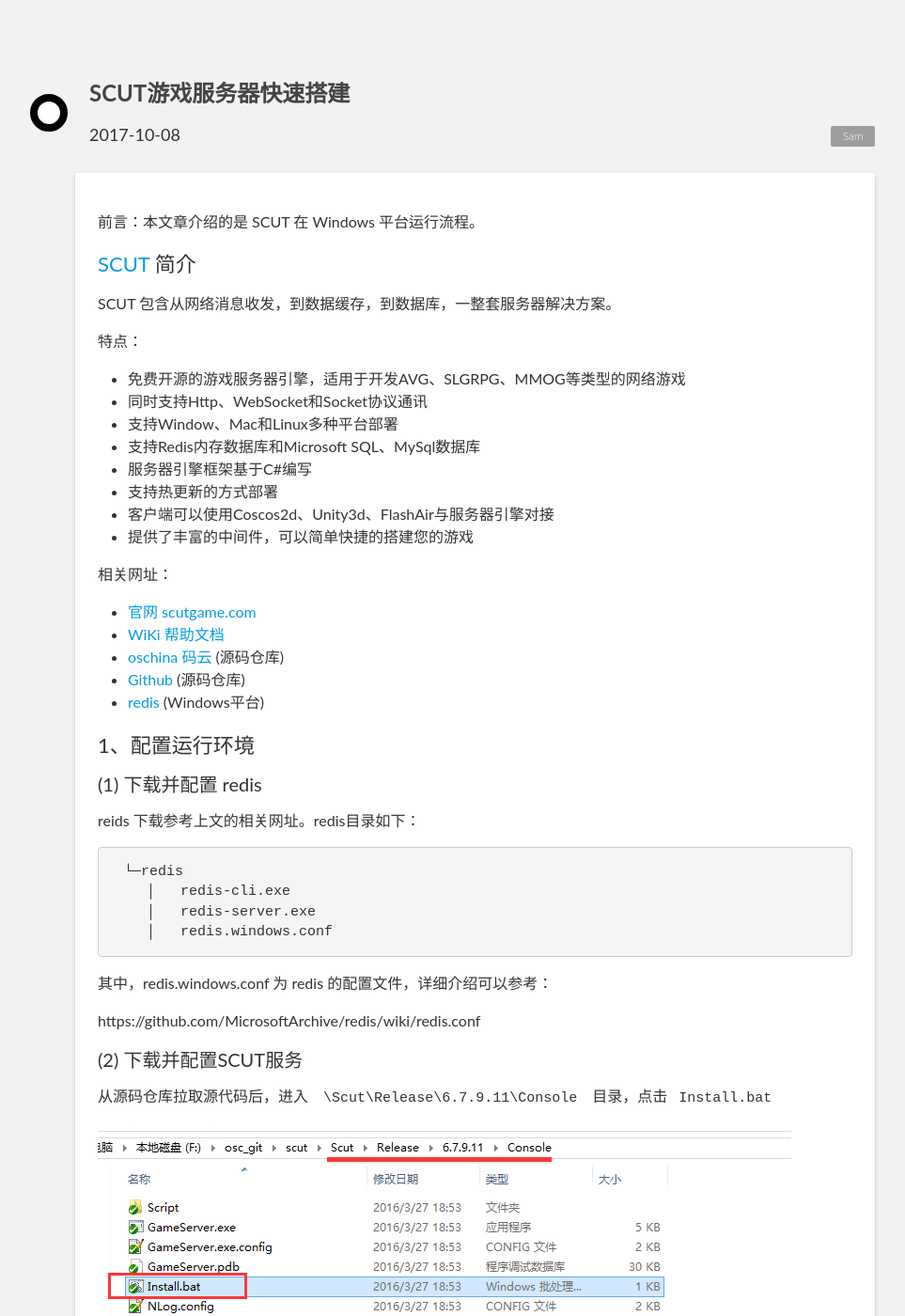
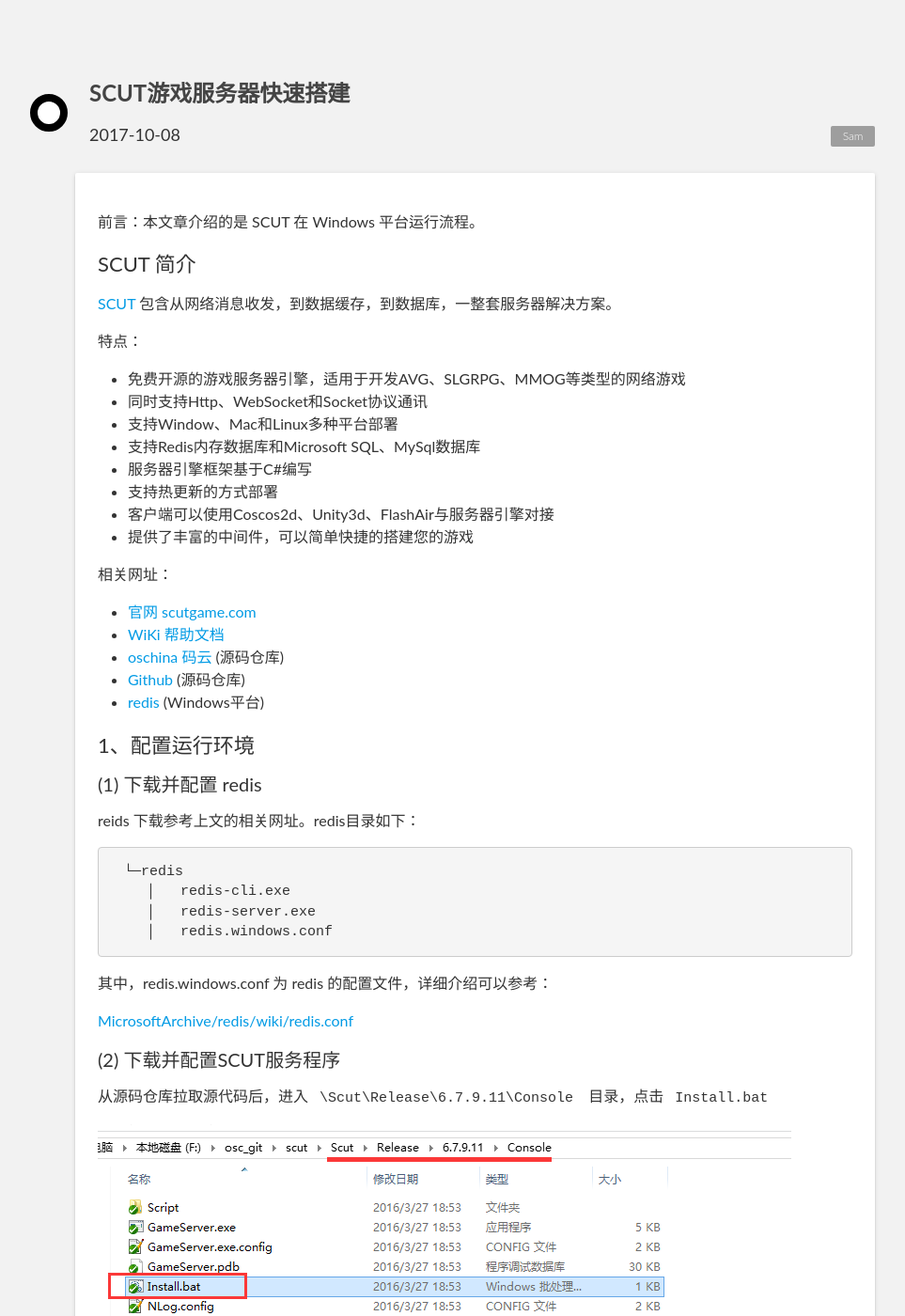
Before and after one commit to unicorn25/unicorn25.github.io, a Jekyll site: the page built from _steps/scut-quick-start.md, in a window 1280 px wide and 1400 px high. Shown: the whole window at 94% size, without its empty margins (157-1120 px from the left). Built offline with Jekyll 4.4.1, drawn with Linux system fonts in a browser that asks for light colours.

Commit message:
fix: update scut-quick-start.md

````diff
--- a/_steps/scut-quick-start.md
+++ b/_steps/scut-quick-start.md
@@ -7,9 +7,9 @@
 
 前言：本文章介绍的是 SCUT 在 Windows 平台运行流程。
 
-### [SCUT](http://www.scutgame.com/) 简介
+### SCUT 简介
 
-SCUT 包含从网络消息收发，到数据缓存，到数据库，一整套服务器解决方案。
+[SCUT](http://www.scutgame.com/) 包含从网络消息收发，到数据缓存，到数据库，一整套服务器解决方案。
 
 特点：
 
@@ -43,12 +43,12 @@
 ```
 其中，redis.windows.conf 为 redis 的配置文件，详细介绍可以参考：
 
-https://github.com/MicrosoftArchive/redis/wiki/redis.conf
+[MicrosoftArchive/redis/wiki/redis.conf](https://github.com/MicrosoftArchive/redis/wiki/redis.conf)
 
 
-#### (2) 下载并配置SCUT服务
+#### (2) 下载并配置SCUT服务程序
 
-从源码仓库拉取源代码后，进入 ```\Scut\Release\6.7.9.11\Console``` 目录，点击```Install.bat```
+从源码仓库拉取源代码后，进入```\Scut\Release\6.7.9.11\Console``` 目录，点击```Install.bat```
 
 ![](/images/sam/scut/install.png)
 
````
